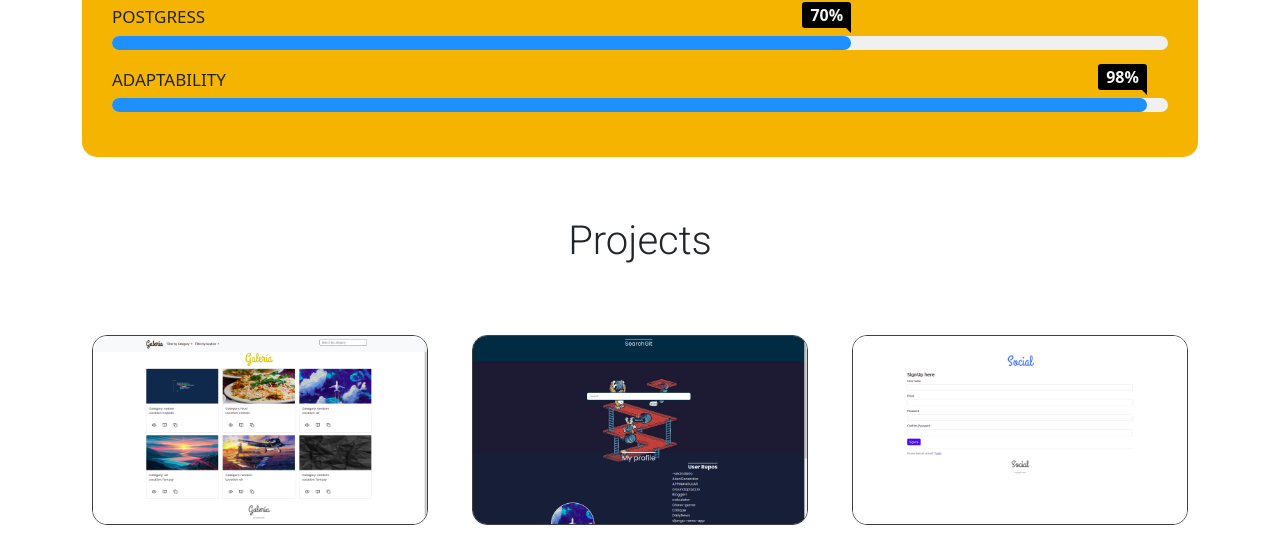
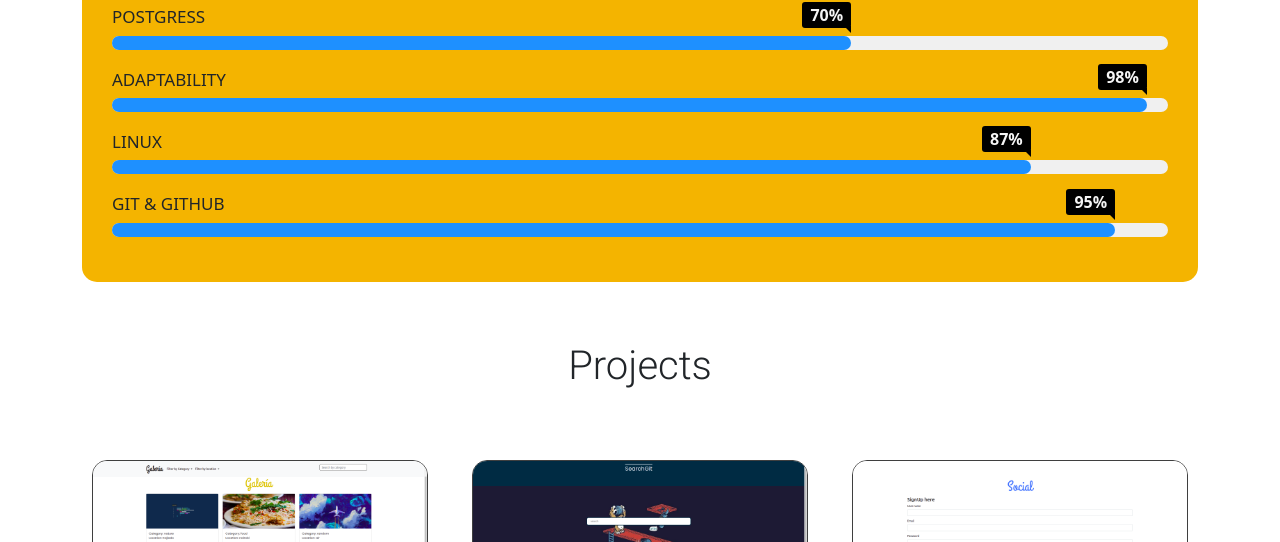
Before and after one commit to leonkae/My-Portfolio-Andre-Leon-K-, a plain HTML site: page index.html in a window 1280 px wide. Shown: the part 1736-2278 px from the top of the page. Drawn offline with nearby package versions, Linux system fonts and the light colour scheme; a web font is replaced by a local one.

Commit message:
update: templates

```diff
--- a/index.html
+++ b/index.html
@@ -234,6 +234,24 @@
                 <span></span>
               </div>
             </div>
+
+            <div class="bar">
+              <div class="info">
+                <span><h1>LINUX</h1></span>
+              </div>
+              <div class="progress-line linux">
+                <span></span>
+              </div>
+            </div>
+
+            <div class="bar">
+              <div class="info">
+                <span><h1>GIT & GITHUB </h1></span>
+              </div>
+              <div class="progress-line git">
+                <span></span>
+              </div>
+            </div>
           </div>
         </div>
       </div>
@@ -388,7 +406,7 @@
               ></path></svg
             ><br />
             <p>
-              <span class="first">{</span> View Repo
+              <span class="first">{</span> GitHub Profile
               <span class="second">}</span>
             </p>
           </a>
@@ -425,7 +443,7 @@
               class="hvr-bounce-in"
               target="_blank"
               href="https://www.linkedin.com/in/andre-kaeulana-9a237821b?lipi=urn%3Ali%3Apage%3Ad_flagship3_profile_view_base_contact_details%3Bng0nSWm%2FTliQIrbsjkz%2BLg%3D%3D"
-              ><h1 class="hvr-bounce-in" >in</h1></a
+              ><h1 class="hvr-bounce-in">in</h1></a
             >
           </div>
 
@@ -508,7 +526,7 @@
                 target="_blank"
                 href="https://github.com/leonkae"
               >
-                Andre leon</a
+                Andre leon Kaeulana</a
               >
             </h1>
           </div>
```
